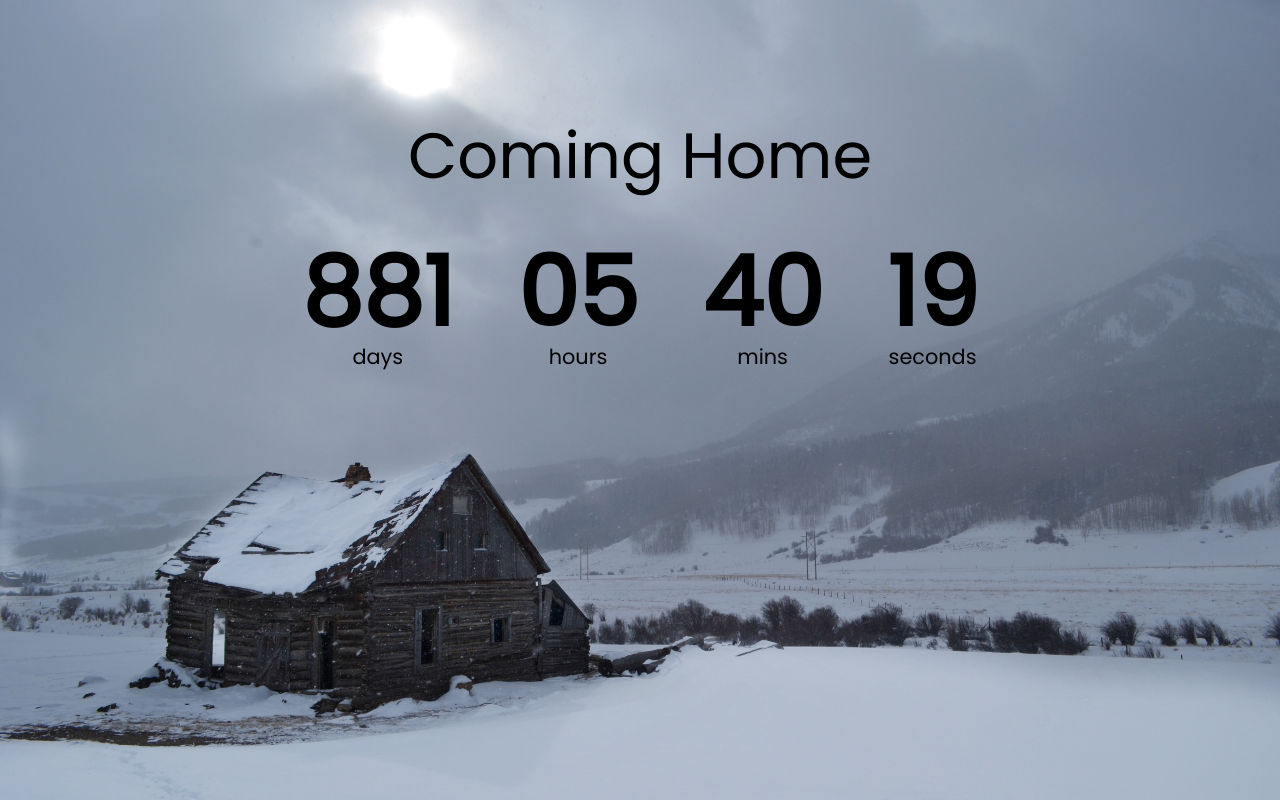
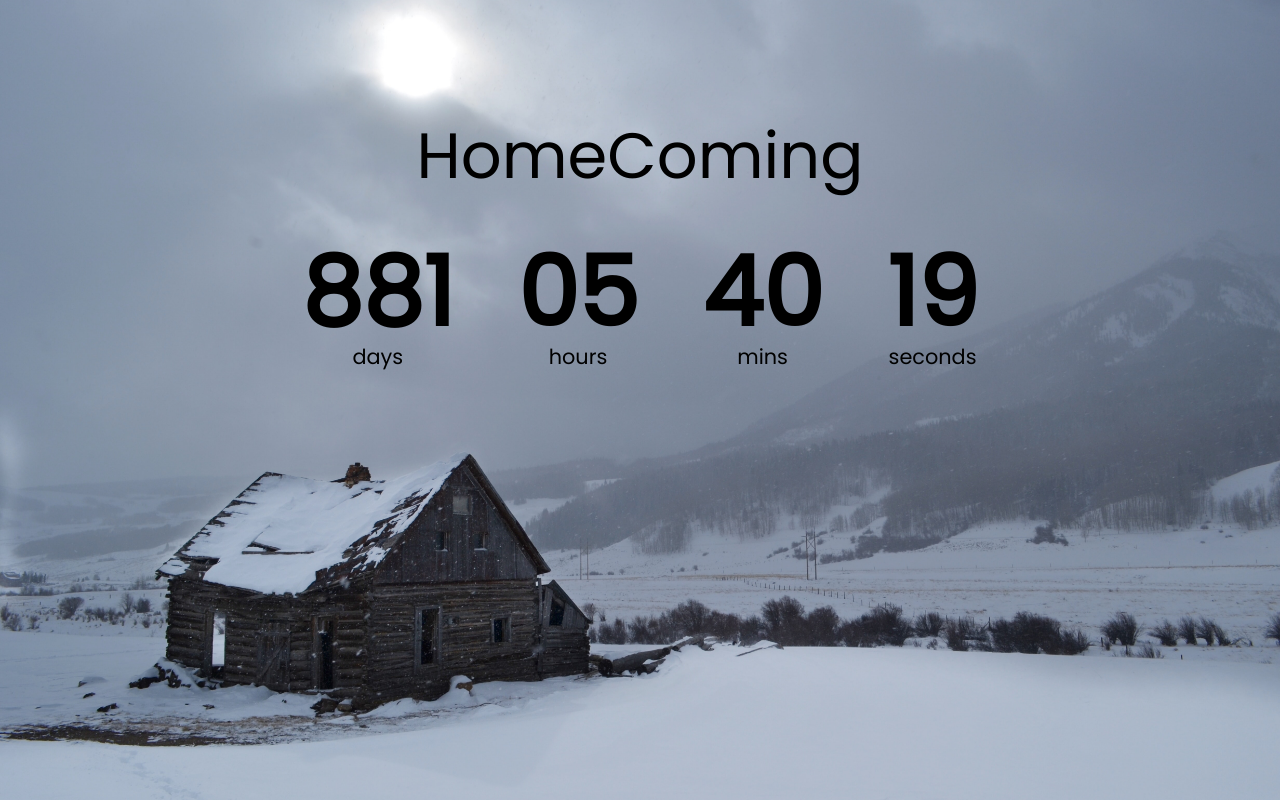
Before and after one commit to elcinp/Countdown-Timer, a plain HTML site: page index.html in a window 1280 px wide. Drawn offline with Linux system fonts and the light colour scheme.

Commit message:
homecoming

```diff
--- a/index.html
+++ b/index.html
@@ -9,7 +9,7 @@
     <script src="script.js" defer></script>
 </head>
 <body>
-    <h1>Coming Home</h1>
+    <h1>HomeComing</h1>
 
     <div class="countdown-container">
         <div class="countdown-el days-c">
```
